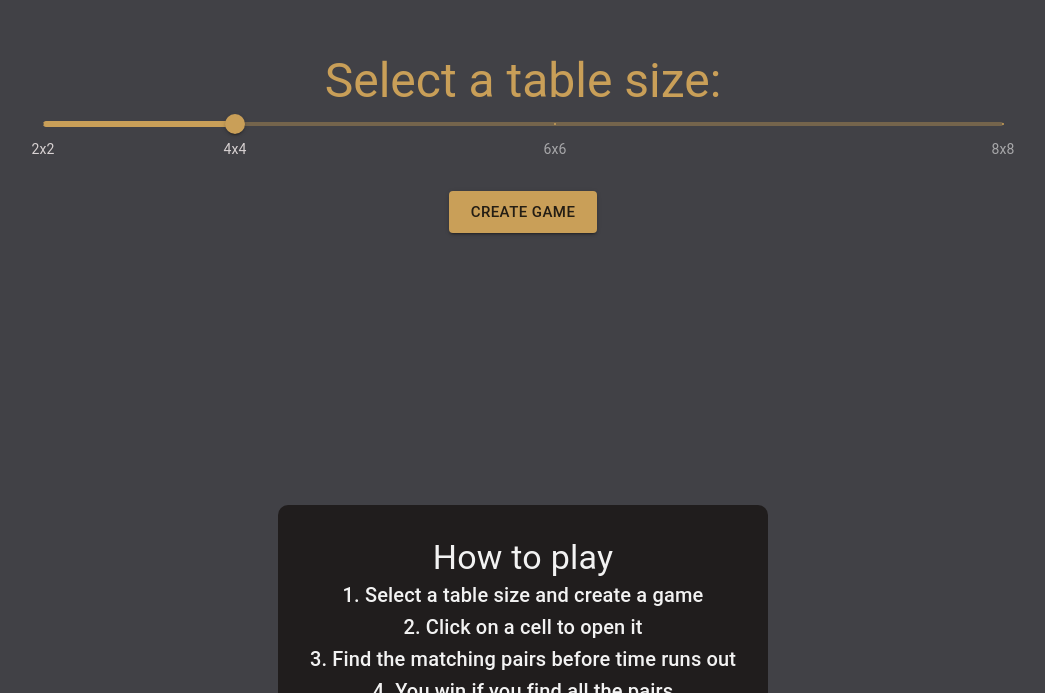
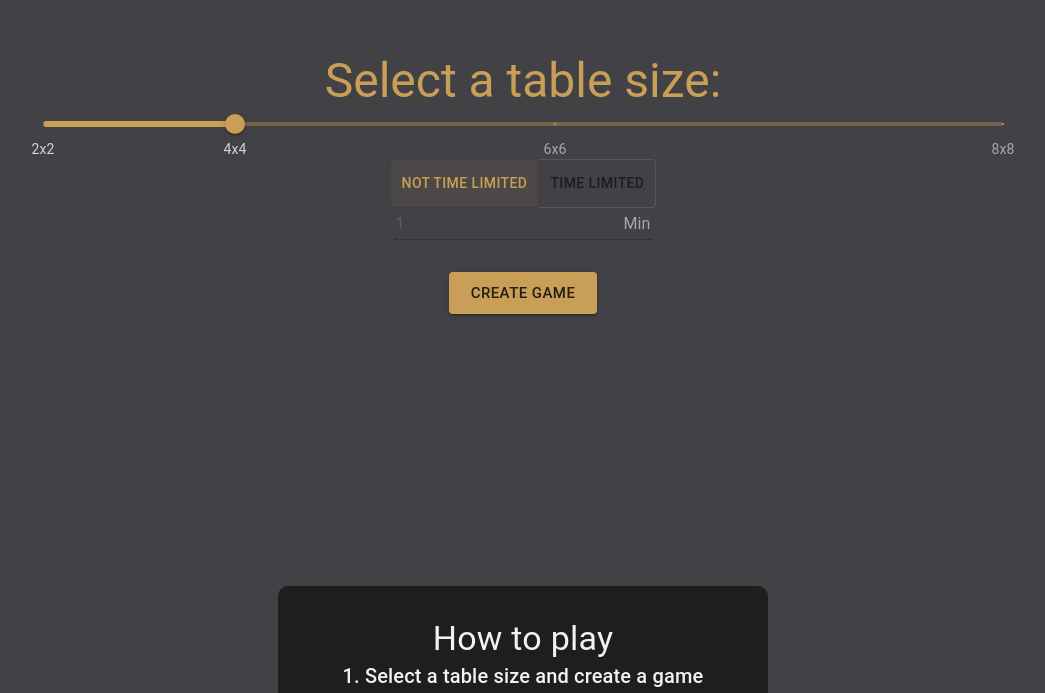
Before and after one commit to cenarturkmen/memory-game, a React (Create React App) app: page / in a window 1280 px wide. Shown: the part 107-800 px from the top of the page, without its empty margins (117-1162 px from the left). Built offline with nearby package versions, Linux system fonts and the light colour scheme.

Commit message:
feat(ToggleButton,Counter):add togglebutton with textbox for counter

```diff
--- a/src/components/Counter/Counter.tsx
+++ b/src/components/Counter/Counter.tsx
@@ -7,10 +7,10 @@ import Dialog from "../Dialog/Dialog";
 
 interface CounterProps {
   isDone: boolean;
-  isActive: boolean;
+  value: number;
 }
 
-export const Counter: React.FC<CounterProps> = ({ isDone }) => {
+export const Counter: React.FC<CounterProps> = ({ isDone, value }) => {
   const [isActive, setIsActive] = useState(true);
   const CountdownOver = () => {
     isDone = true;
@@ -26,7 +26,7 @@ export const Counter: React.FC<CounterProps> = ({ isDone }) => {
     <div className="counter">
       {isActive ? (
         <>
-          <Countdown date={Date.now() + 1000 * 5 /*5sec*/}>
+          <Countdown date={Date.now() + 60000 * value /*(value)min*/}>
             <CountdownOver />
           </Countdown>
         </>
--- /dev/null
+++ b/src/components/ToggleButton/ToggleButton.tsx
@@ -0,0 +1,72 @@
+import React from "react";
+import { useState } from "react";
+import ToggleButton from "@mui/material/ToggleButton";
+import ToggleButtonGroup from "@mui/material/ToggleButtonGroup";
+import Input from "@mui/material/Input";
+import InputAdornment from "@mui/material/InputAdornment";
+import "./ToggleButton.scss";
+
+interface MyToggleButonProps {
+  updateTimeLimit: (arg: number) => void;
+  updateIsTimeLimit: (arg: boolean) => void;
+}
+export const MyToggleButton: React.FC<MyToggleButonProps> = ({
+  updateTimeLimit,
+  updateIsTimeLimit,
+}) => {
+  const [alignment, setAlignment] = useState("nottimelimited");
+  const [timeLimit, setTimeLimit] = useState("1");
+  const [textfieldDisabled, setTextfieldDisabled] = useState(true);
+  const toggleTextfieldDisabled = () =>
+    setTextfieldDisabled((value: boolean) => !value); //for toggling textfieldDisabled
+
+  const [toggleButtonOneDisabled, setToggleButtonOneDisabled] = useState(true);
+  const [toggleButtonTwoDisabled, setToggleButtonTwoDisabled] = useState(false);
+  const toggleToggleButtonOneDisabled = () =>
+    setToggleButtonOneDisabled((value: boolean) => !value); //for toggling toggleButtonOneDisabled
+  const toggleToggleButtonTwoDisabled = () =>
+    setToggleButtonTwoDisabled((value: boolean) => !value); //for toggling toggleButtonTwoDisabled
+
+  const handleChange = (
+    event: React.MouseEvent<HTMLElement>,
+    newAlignment: string
+  ) => {
+    setAlignment(newAlignment);
+    toggleTextfieldDisabled();
+    toggleToggleButtonOneDisabled();
+    toggleToggleButtonTwoDisabled();
+    console.log(newAlignment);
+    updateIsTimeLimit(newAlignment == "nottimelimited" ? false : true);
+  };
+  const handleChangeTime = (event: React.ChangeEvent<HTMLInputElement>) => {
+    updateTimeLimit(+event.target.value); //used + for converting string to number
+    setTimeLimit(event.target.value);
+  };
+
+  return (
+    <>
+      <ToggleButtonGroup
+        color="primary"
+        value={alignment}
+        exclusive
+        onChange={handleChange}
+      >
+        <ToggleButton disabled={toggleButtonOneDisabled} value="nottimelimited">
+          Not Time Limited
+        </ToggleButton>
+        <ToggleButton disabled={toggleButtonTwoDisabled} value="timelimited">
+          Time Limited
+        </ToggleButton>
+      </ToggleButtonGroup>
+
+      <Input
+        placeholder="Enter Time"
+        disabled={textfieldDisabled}
+        type="number"
+        endAdornment={<InputAdornment position="end">Min</InputAdornment>}
+        value={timeLimit}
+        onChange={handleChangeTime}
+      />
+    </>
+  );
+};
--- a/src/pages/Home.tsx
+++ b/src/pages/Home.tsx
@@ -6,10 +6,20 @@ import { Table } from "../components/Table/Table";
 import { Button, Typography } from "@mui/material";
 import { HowToPlay } from "../components/HowToPlay/HowToPlay";
 import { Counter } from "../components/Counter/Counter";
+import { MyToggleButton } from "../components/ToggleButton/ToggleButton";
 
 export const Home: React.FC = () => {
   const [tableSize, setTableSize] = useState(16);
   const [isGameStarted, setIsGameStarted] = useState(false);
+  const [timeLimit, setTimeLimit] = useState(1);
+  const [isTimeLimit, setIsTimeLimit] = useState(false);
+
+  const updateTimeLimit = (timeLimit: number): void => {
+    setTimeLimit(timeLimit);
+  };
+  const updateIsTimeLimit = (isTimeLimit: boolean): void => {
+    setIsTimeLimit(isTimeLimit);
+  };
 
   console.log(tableSize);
   return (
@@ -30,6 +40,10 @@ export const Home: React.FC = () => {
             onChange={(event: any, value) => {
               setTableSize(value as number);
             }}
+          />
+          <MyToggleButton
+            updateIsTimeLimit={updateIsTimeLimit}
+            updateTimeLimit={updateTimeLimit}
           />
           <Button
             size="large"
@@ -54,11 +68,14 @@ export const Home: React.FC = () => {
             sx={{ position: "absolute", top: "1rem", left: "1rem" }}
             color="secondary"
             variant="contained"
-            onClick={() => setIsGameStarted(false)}
+            onClick={() => {
+              setIsGameStarted(false);
+              setIsTimeLimit(false);
+            }}
           >
             Back
           </Button>
-          <Counter isDone={false} isActive={true} />
+          {isTimeLimit ? <Counter isDone={false} value={timeLimit} /> : ""}
           <Table size={tableSize} />
         </>
       )}
```
Also changed, not shown: src/components/ToggleButton/ToggleButton.scss (added).
